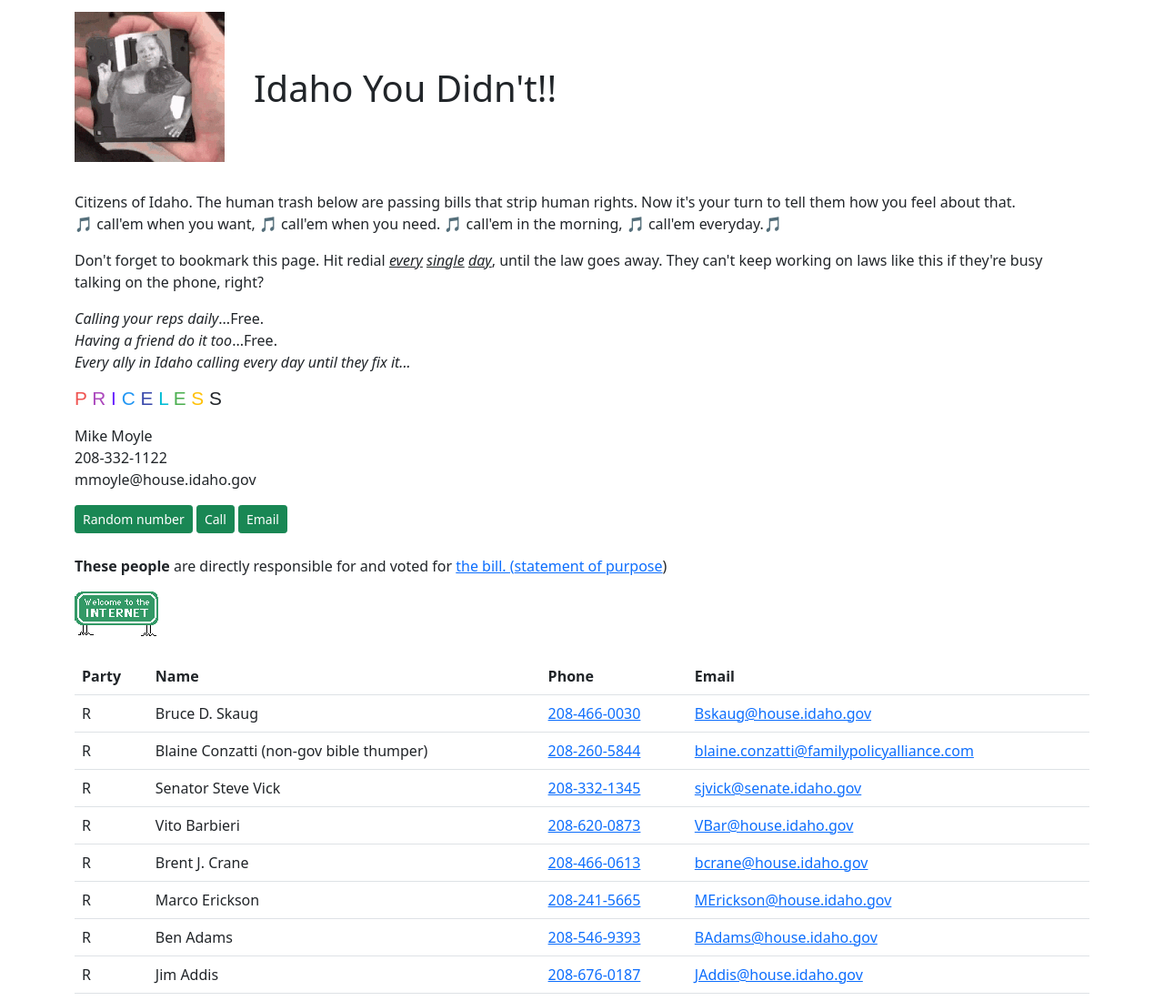
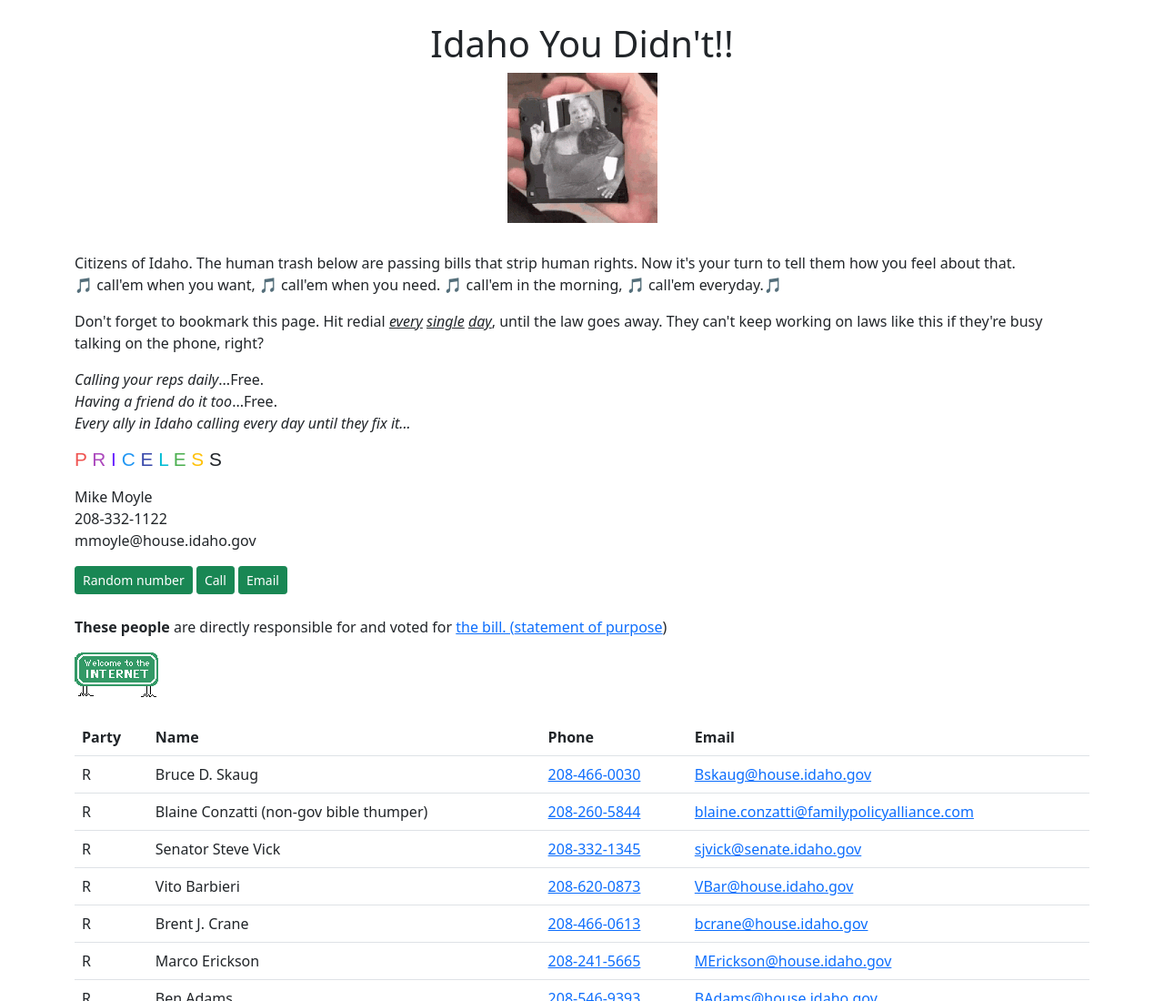
Before and after one commit to idahoyoudidnt/idahoyoudidnt.github.io, a plain HTML site: page index.html in a window 1280 px wide. Shown: the top 1100 px of the page at 91% size. Drawn offline with nearby package versions, Linux system fonts and the light colour scheme.

Commit message:
Update index.html

```diff
--- a/index.html
+++ b/index.html
@@ -125,9 +125,10 @@
 <body>
     <div class="container">
         <br>
-        <div style="display: inline;">
-            <h1><img src="oh-no-you-didnt.gif"
-                    style="padding-right: 2rem; margin-top: -.7rem;">Idaho You Didn't!!</h1>
+        <div><center>
+            <h1>Idaho You Didn't!!</h1>
+            <img src="oh-no-you-didnt.gif">
+            </center>
         </div>
         <p style="margin-top: 2rem;">Citizens of Idaho. The human trash below are passing bills that strip human
             rights. Now it's your turn to tell them how you feel about that.<br> 🎵 call'em when you want, 🎵 call'em when you
```
